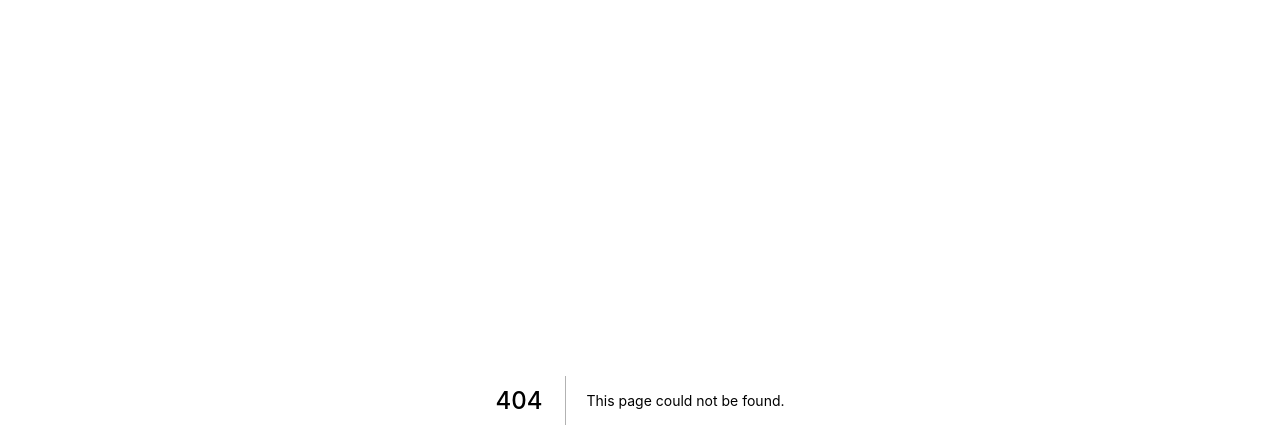
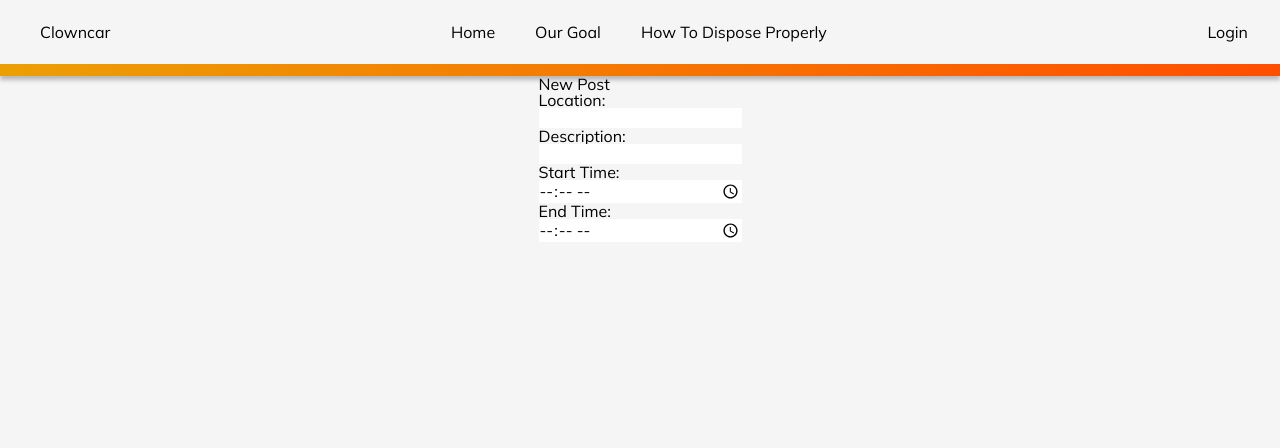
Before and after one commit to syntheit/soteria, a Next.js app: page /new-post in a window 1280 px wide. Before the commit this address had no page. Shown: the top 448 px of the page. Built offline with nearby package versions, Linux system fonts and the light colour scheme.

Commit message:
Setup New Post form

```diff
--- a/components/Layout/Layout.module.scss
+++ b/components/Layout/Layout.module.scss
@@ -15,4 +15,5 @@
   justify-content: center;
   align-items: center;
   width: 100%;
+  flex-direction: column;
 }
--- /dev/null
+++ b/pages/new-post.tsx
@@ -0,0 +1,35 @@
+import type { NextPage } from "next";
+import Layout from "../components/Layout/Layout";
+import Navbar from "../components/Navbar/Navbar";
+
+const metadata: { title: string; defaultDescription: boolean } = {
+    title: "New Post",
+    defaultDescription: true,
+};
+
+interface Props {}
+
+const NewPost: NextPage<Props> = () => {
+    return (
+        <Layout metadata={metadata}>
+            <Navbar currentPage="New Post" />
+            <form className="flex flex-col">
+                <h2>New Post</h2>
+
+                <label htmlFor="location">Location:</label>
+                <input type="text" id="location"/>
+
+                <label htmlFor="description">Description:</label>
+                <input type="textarea" id="description"/>
+
+                <label htmlFor="startTime">Start Time:</label>
+                <input type="time" id="startTime"/>
+
+                <label htmlFor="startTime">End Time:</label>
+                <input type="time" id="endTime"/>
+            </form>
+        </Layout>
+    );
+};
+
+export default NewPost;
```
